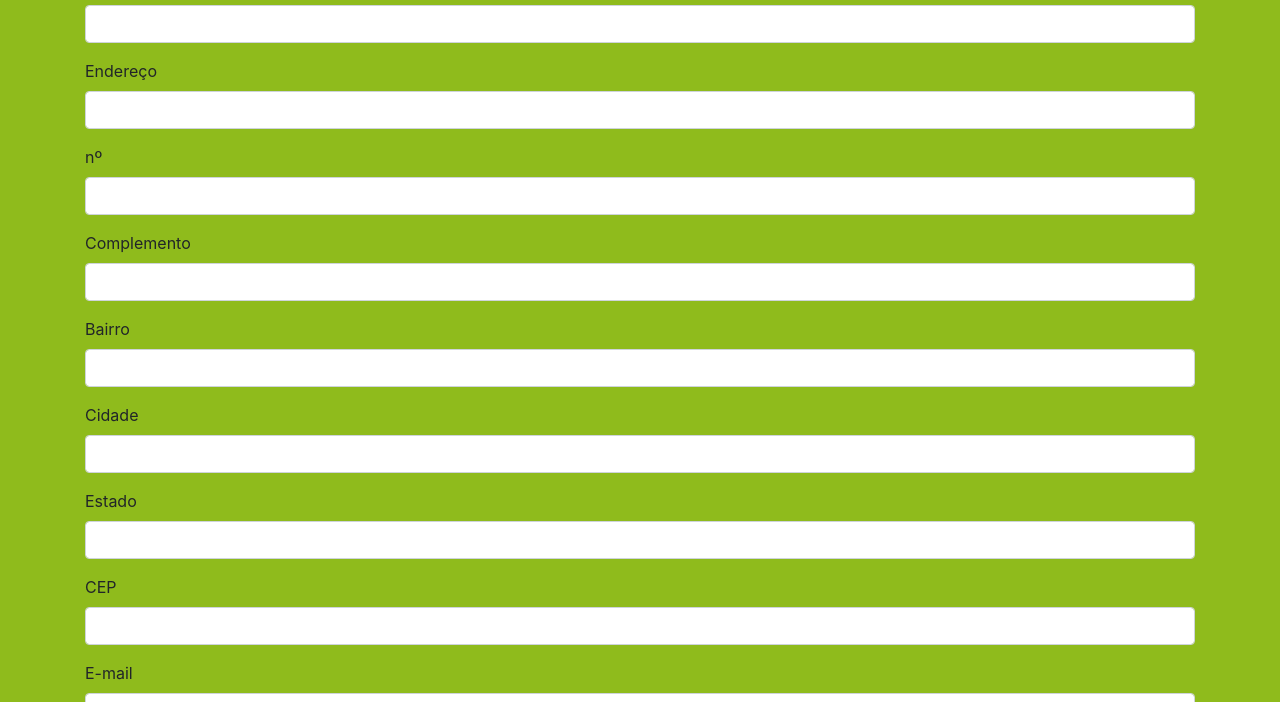
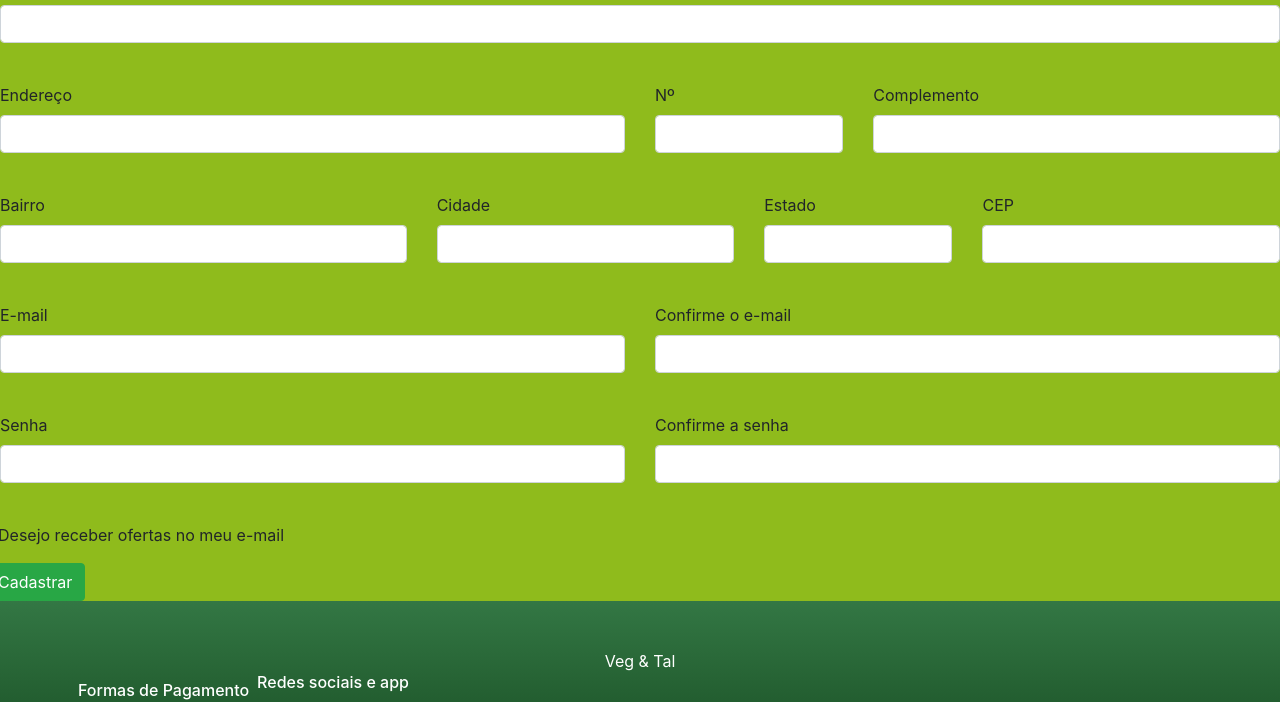
Before and after one commit to RaphaelAssencio/StartDS-1, a website: page paginasInternet/cadastro.html in a window 1280 px wide. Shown: the part 101-803 px from the top of the page. Drawn offline with Linux system fonts and the light colour scheme.

Commit message:
Nova página
Página para cadastrar clientes

```diff
--- a/paginasInternet/cadastro.html
+++ b/paginasInternet/cadastro.html
@@ -31,7 +31,7 @@
     <!--Início da barra de navegação-->
         <nav class="navbar navbar-expand-lg navbar-dark navbar-default">
             <div class="container">
-                <img src="imagens/logosemfundo.png" class="navbar-brand" href="#">
+                <img src="imagens/logosemfundo.png" class="navbar-brand">
                 <button class="navbar-toggler" type="button" data-toggle="collapse" data-target="#navbarSite">
                 <span class="navbar-toggler-icon"></span>
                 </button>
@@ -75,79 +75,128 @@
             </div>
         </nav>
         <!--Fim da barra de navegação-->
-        <div class="container">
+        <div class="container-form">
              <form>
+                <div class="row">
+                    <div class="col-lg-12 col-md-6 mb-4">
                         <div class="form-group">
                             <label for="">Nome completo</label>
                             <input type="text" class="form-control">
                         </div>
+                    </div>
+                </div>
+                <div class="row">
+                    <div class="col-lg-6 col-md-6 mb-4 float-left">
                         <div class="form-group">
                             <label for="">Endereço</label>
                             <input type="text" class="form-control">
                         </div>
+                    </div>
+                    <div class="col-lg-2 col-md-6 mb-4 float-right">
                         <div class="form-group">
-                    <label for="">nº</label>
+                            <label for="">Nº</label>
                             <input type="text" class="form-control">
                         </div>
+                    </div>
+                    <div class="col-lg-4 col-md-6 mb-4 float-left">
                         <div class="form-group">
                             <label for="">Complemento</label>
                             <input type="text" class="form-control">
                         </div>
+                    </div>
+                </div>
+                <div class="row">
+
+                    <div class="col-lg-4 col-md-6 mb-4 float-right">
                         <div class="form-group">
                             <label for="">Bairro</label>
                             <input type="text" class="form-control">
                         </div>
-
+                    </div>
+                    <div class="col-lg-3 col-md-6 mb-4 float-right">
                         <div class="form-group">
                             <label for="">Cidade</label>
                             <input type="text" class="form-control">
-                </div><div class="form-group">
+                        </div>
+                    </div>
+                    <div class="col-lg-2 col-md-6 mb-4 float-right">
+                        <div class="form-group">
                             <label for="">Estado</label>
                             <input type="text" class="form-control">
                         </div>
+                    </div>
+                    <div class="col-lg-3 col-md-6 mb-4 float-left">
                         <div class="form-group">
                             <label for="">CEP</label>
                             <input type="text" class="form-control">
                         </div>
+                    </div>
+                </div>
+                <div class="row">
+                    <div class="col-lg-6 col-md-6 mb-4 float-left">
                         <div class="form-group">
                             <label for="">E-mail</label>
                             <input type="email" class="form-control">
                         </div>
+                    </div>
+                    <div class="col-lg-6 col-md-6 mb-4 float-right">
                         <div class="form-group">
                             <label for="">Confirme o e-mail</label>
                             <input type="email" class="form-control">
                         </div>
+                    </div>
+                </div>
+                <div class="row">
+                    <div class="col-lg-6 col-md-6 mb-4 float-left">
                         <div class="form-group">
                             <label for="">Senha</label>
                             <input type="password" class="form-control">
                         </div>
+                    </div>
+                    <div class="col-lg-6 col-md-6 mb-4 float-right">
                         <div class="form-group">
                             <label for="">Confirme a senha</label>
                             <input type="password" class="form-control">
                         </div>
-
-
-
+                    </div>
+                </div>
+                <div class="row">
+                    <div class="form-group">
+                        <input type="checkbox">Desejo receber ofertas no meu e-mail
+                    </div>
+                </div>
+                <div class="row">
+                    <button class="btn btn-success" type="submit">Cadastrar</button>
+                </div>
             </form>
         </div>
+
 
 <!-- Footer -->
 <footer class="py-5 navbar-default">
     <div class="container">
-  <p class="m-0 text-center text-white">Copyright &copy; Your Website 2017</p>
-  <h6 class="m-2 text-white">Formas de Pagamento</h6>
-  <h6 class="mr-2 text-right text-white">Redes sociais e app</h6>
+        <p class="m-0 text-center text-white">Veg & Tal</p>
+        <div class="row">
+            <h6 id="textFooter" class="m-2 text-white">Formas de Pagamento</h6>
+            <h6 id="textFooter" class="mr-2 text-white">Redes sociais e app</h6>
+        </div>
+    </div>
+    <div class="row">
+        <div class="col-lg-6 col-md-6 mb-4 float-left">
             <!--Redimensionar as imagens-->
             <img class="img-cartao ml-2 mr-1" src="imagens/mastercard.png">
             <img class="img-cartao m-1" src="imagens/visa.png">
             <img class="img-cartao m-1" src="imagens/elo.png">
             <img class="img-cartao m-1" src="imagens/americanexpress.png">
             <img class="img-cartao m-1" src="imagens/dinersclub.jpg">
+        </div>
+        <div class="col-lg-6 col-md-6 mb-4 float-right">
             <!--Enviar para a direita esses ícones-->
             <img class="redesSociais mr-2" src="imagens/appstore.png">
             <img class="redesSociais mr-2" src="imagens/playstore.jpg">
             <img class="redesSociais mr-2" src="imagens/instagram.png">
             <img class="redesSociais mr-2" src="imagens/facebook.png">
+        </div>
     </div>
 </footer>
 
@@ -157,5 +206,4 @@
     <script src="vendor/bootstrap/js/bootstrap.bundle.min.js"></script>
 
   </body>
-
 </html>
```
Lines whose indentation alone changed are shown as unchanged.
